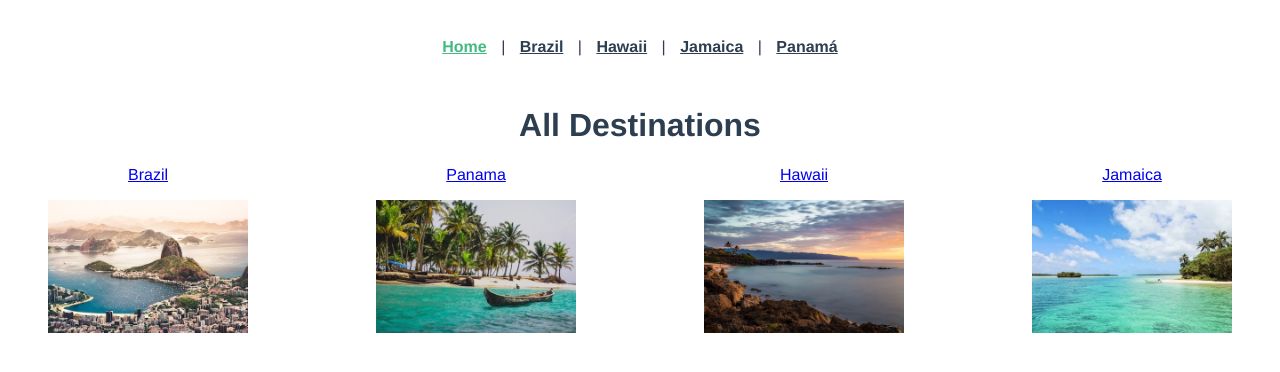
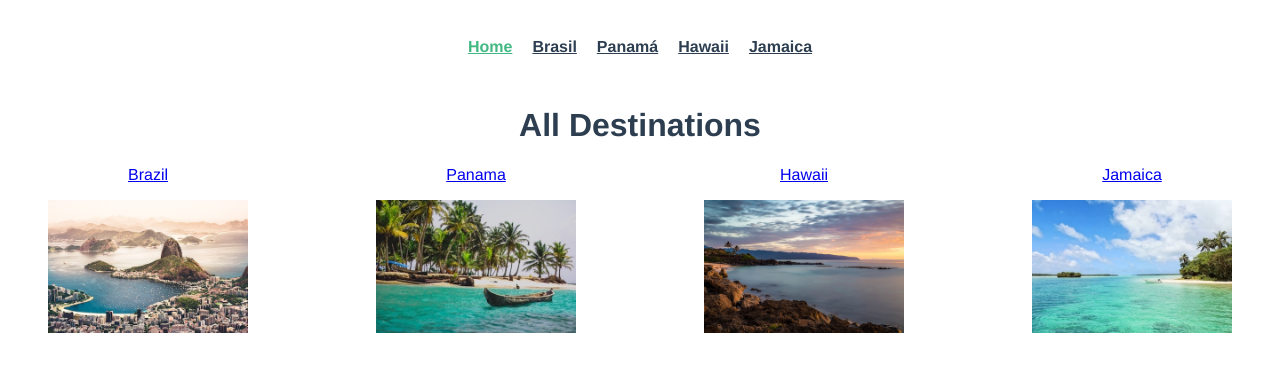
Before and after one commit to franmc01/Vue-TravelApp, a Vue app: page / in a window 1280 px wide. Shown: the top 372 px of the page. Built offline with nearby package versions, Linux system fonts and the light colour scheme.

Commit message:
Aprendiendo algunos tips Vue Router Active Class y ademas separando la navegacion en un componente aparte

```diff
--- a/src/App.vue
+++ b/src/App.vue
@@ -1,15 +1,18 @@
 <template>
   <div id="app">
-    <div id="nav">
-      <router-link to="/">Home</router-link> |
-      <router-link to="/brazil">Brazil</router-link> |
-      <router-link to="/hawaii">Hawaii</router-link> |
-      <router-link to="/jamaica">Jamaica</router-link> |
-      <router-link to="/panama">Panamá</router-link>
-    </div>
+    <the-navigation />
     <router-view />
   </div>
 </template>
+
+<script>
+import TheNavigation from "@/components/TheNavigation.vue";
+export default {
+  components: {
+    TheNavigation,
+  },
+};
+</script>
 
 <style>
 #app {
@@ -19,18 +22,4 @@
   text-align: center;
   color: #2c3e50;
 }
-
-#nav {
-  padding: 30px;
-}
-
-#nav a {
-  font-weight: bold;
-  color: #2c3e50;
-  padding: 0 10px;
-}
-
-#nav a.router-link-exact-active {
-  color: #42b983;
-}
 </style>
--- /dev/null
+++ b/src/components/TheNavigation.vue
@@ -0,0 +1,40 @@
+<template>
+  <nav id="nav">
+    <router-link to="/">Home</router-link>
+    <router-link to="/brazil">Brasil</router-link>
+    <router-link to="/panama">Panamá</router-link>
+    <router-link to="hawaii">Hawaii</router-link>
+    <router-link to="/jamaica">Jamaica</router-link>
+  </nav>
+</template>
+
+<script>
+export default {
+  name: "TheNavigation",
+};
+</script>
+
+<style scoped>
+#nav {
+  display: flex;
+  justify-content: center;
+  align-items: center;
+  padding: 30px;
+}
+
+#nav a {
+  font-weight: bold;
+  color: #2c3e50;
+  padding: 0 10px;
+}
+
+/*
+#nav a.router-link-exact-active {
+  color: #42b983;
+}
+ */
+
+#nav a.my-custom-active-class {
+  color: #42b983;
+}
+</style>
--- a/src/router/index.js
+++ b/src/router/index.js
@@ -46,6 +46,7 @@ const routes = [
 ];
 
 const router = new VueRouter({
+  linkExactActiveClass: "my-custom-active-class",
   routes,
 });
 
--- a/src/views/Home.vue
+++ b/src/views/Home.vue
@@ -42,5 +42,6 @@ img {
 .destinations {
   display: flex;
   justify-content: space-between;
+  flex-wrap: wrap;
 }
 </style>
```
Also changed, not shown: src/views/Jamaica.vue (line endings or trailing spaces), 1 other file (tests, documents, lock files or other folders).
